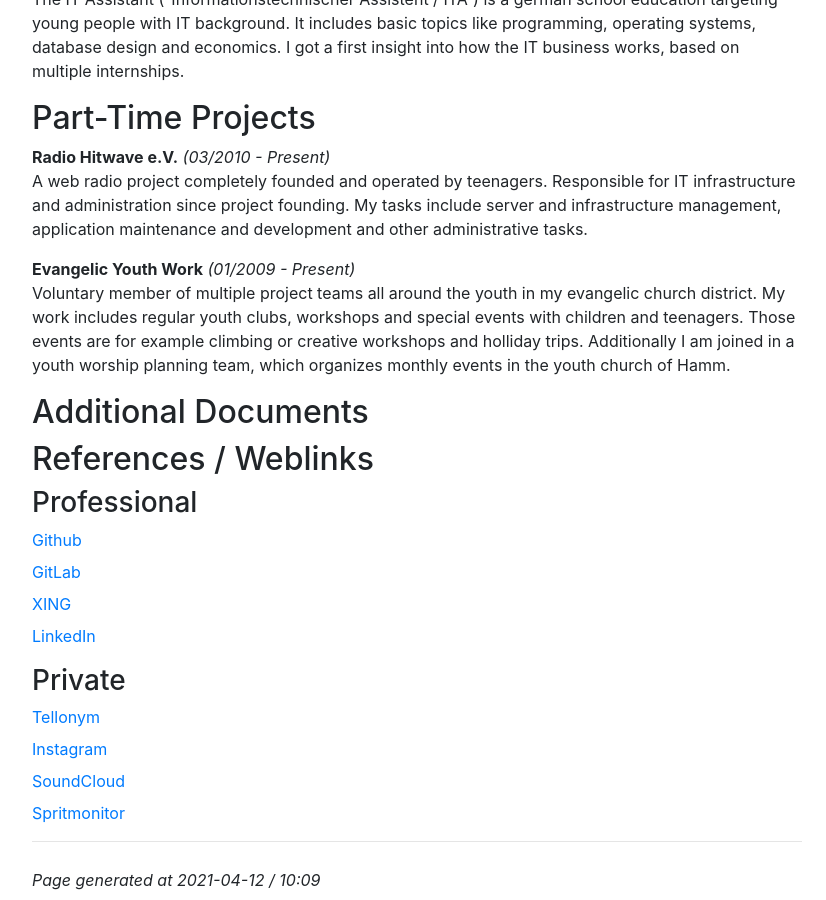
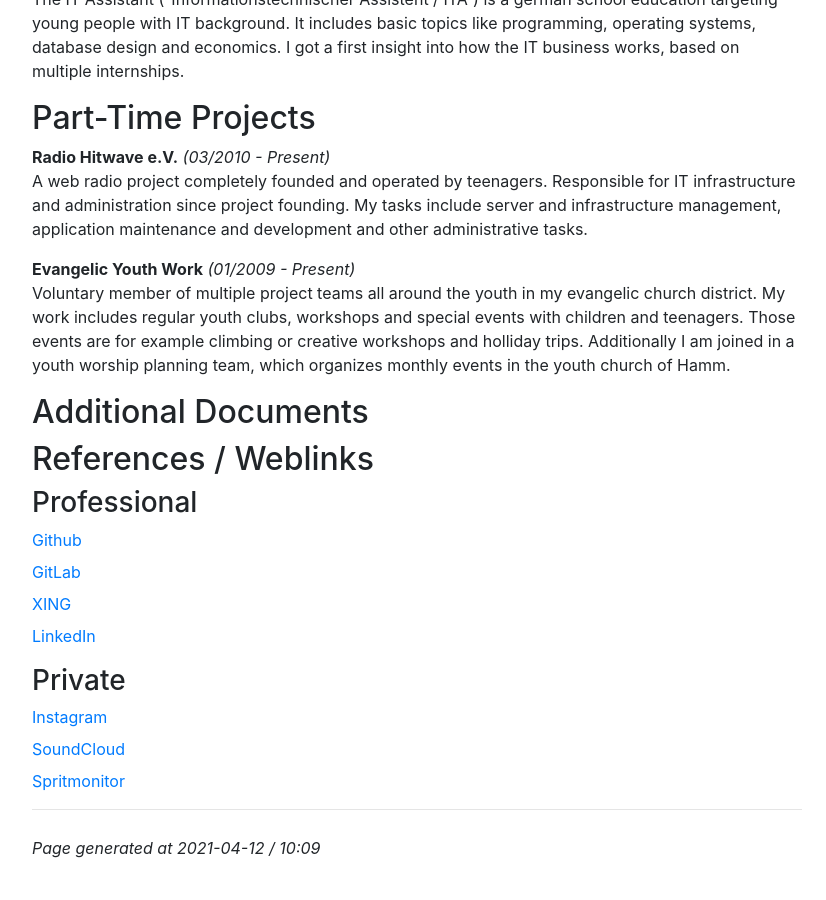
Before and after one commit to janxb/janxb.github.io, a Jekyll site: the page built from _pages/index.md, in a window 1280 px wide and 900 px high, scrolled down 1266 px. Shown: the whole window, without its empty margins (223-1049 px from the left). Built offline with Jekyll 4.4.1, drawn with Linux system fonts in a browser that asks for light colours; comment, search, counter and statistics services are not loaded; after the commit the page ends 2134 px from its top, so only the background shows below that.

Commit message:
Update index.md

```diff
--- a/_pages/index.md
+++ b/_pages/index.md
@@ -62,7 +62,6 @@ Voluntary member of multiple project teams all around the youth in my evangelic
 
 ### Private
 
-- [Tellonym](https://tellonym.me/janbrodda)
 - [Instagram](https://www.instagram.com/janbrodda)
 - [SoundCloud](https://soundcloud.com/janbrodda)
 - [Spritmonitor](https://www.spritmonitor.de/en/user/janxb.html)
```
